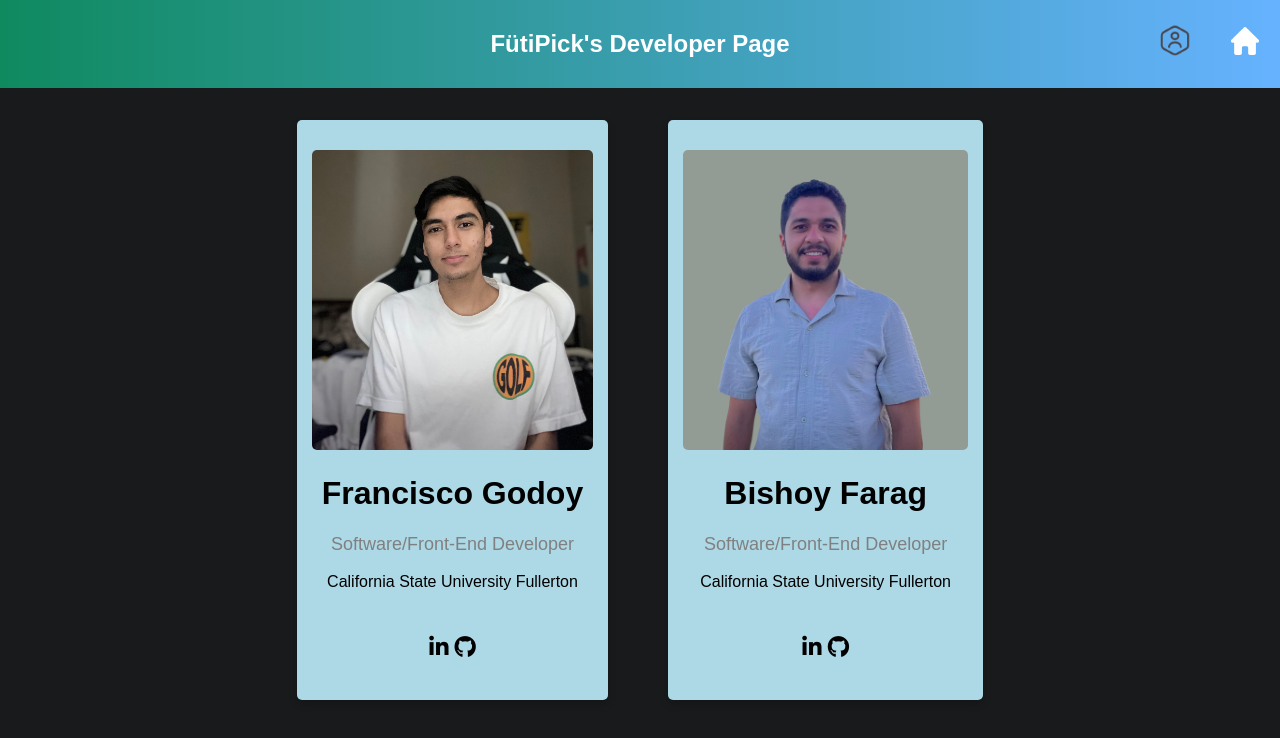
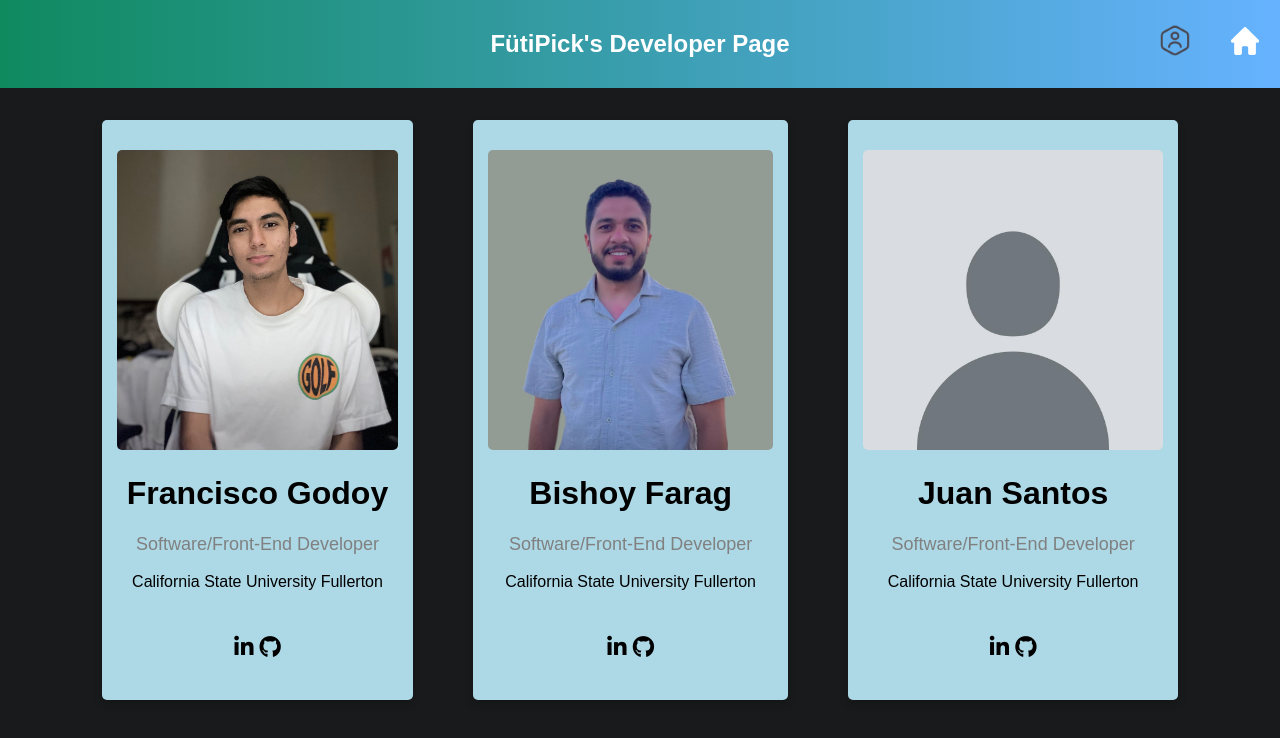
Before and after one commit to psithepyro/futpick, a website: page public/dev-story.html in a window 1280 px wide. Drawn offline with Linux system fonts and the light colour scheme.

Commit message:
added juans dev-card and fixed the reducing size in the team picker

```diff
--- a/public/dev-story.html
+++ b/public/dev-story.html
@@ -35,6 +35,16 @@
                     <a href="https://github.com/bishoyfarag"><i class="fa fa-github"></i></a>
                 </div>
             </div>
+            <div class="developer-cards">
+                <img src="images/default-picture.jpg" alt="developer-juan" style="width: 100%;"/>
+                <h1>Juan Santos</h1>
+                <p class="title">Software/Front-End Developer</p>
+                <p>California State University Fullerton</p>
+                <div style="margin: 24px 0;" class="social-links">
+                    <a href="https://www.linkedin.com/in/juan-santos/"><i class="fa fa-linkedin"></i></a>
+                    <a href="https://github.com/juanchas"><i class="fa fa-github"></i></a>
+                </div>
+            </div>
         </div>
 
     </body>
--- a/public/teampts.css
+++ b/public/teampts.css
@@ -44,7 +44,7 @@
   background-size: 70%;
   background-repeat: no-repeat;
   background-position: center;
-  width: fit-content;
+  min-width: fit-content;
 }
 
 .gk_column,
```
Also changed, not shown: public/images/default-picture.jpg (added).
